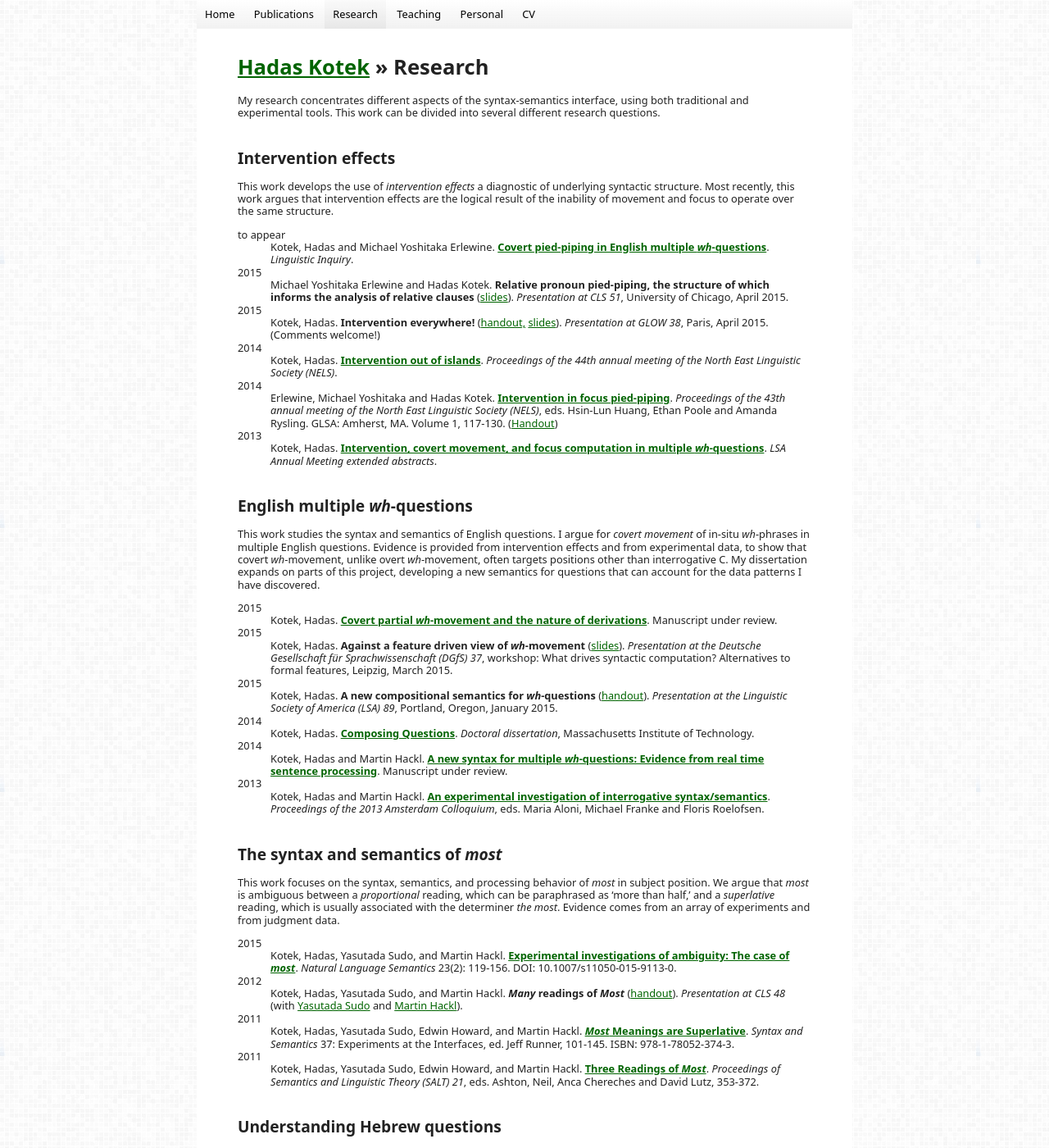
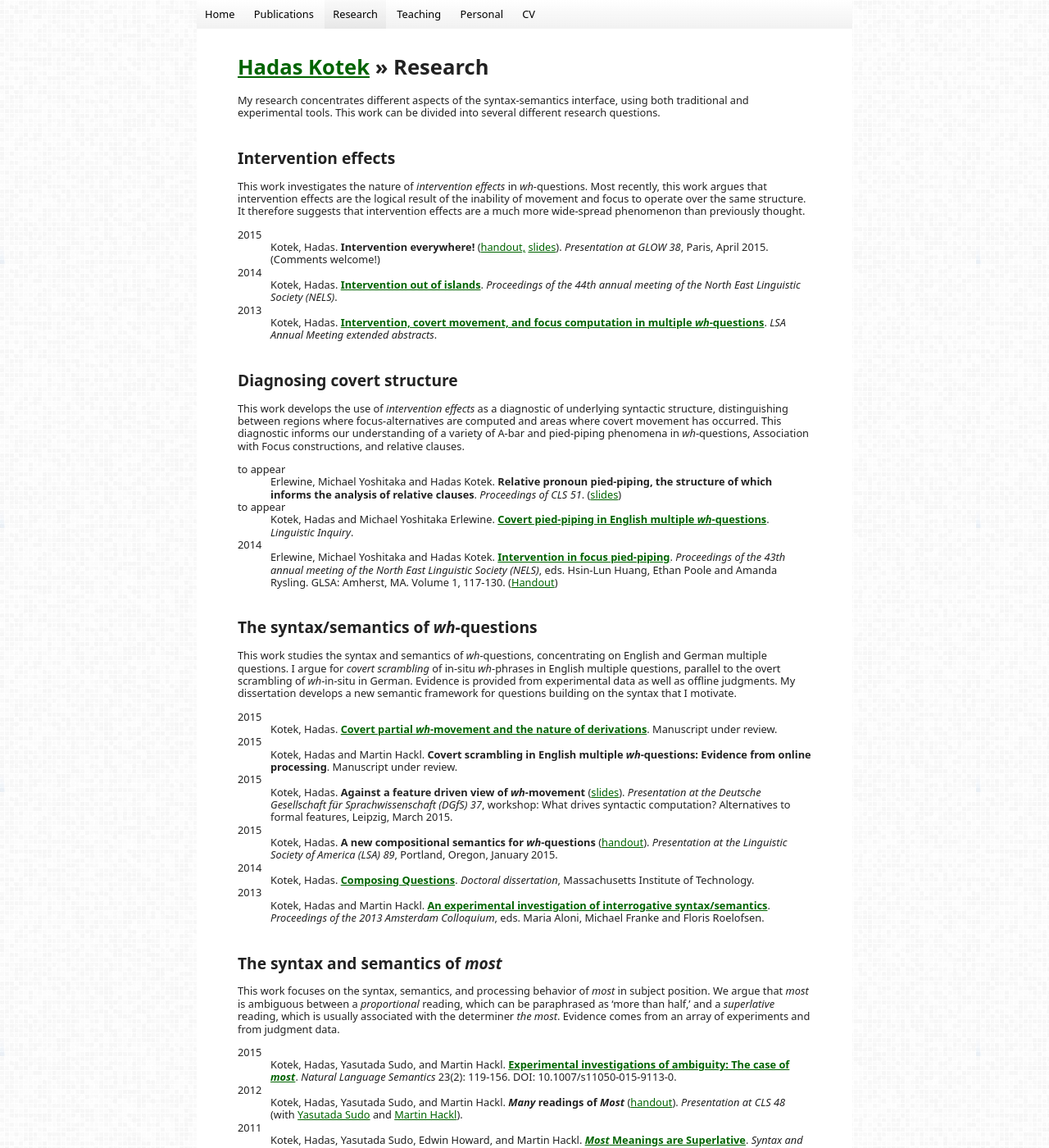
Before and after one commit to hkotek/hkotek.com, a Jekyll site: the page built from research.md, in a window 1280 px wide and 1400 px high. Shown: the whole window at 82% size. Built offline with Jekyll 4.4.1, drawn with Linux system fonts in a browser that asks for light colours; some of the changed text lies outside the part shown.

Commit message:
update about me, research blurbs, new papers

```diff
--- a/research.md
+++ b/research.md
@@ -8,13 +8,7 @@ My research concentrates different aspects of the syntax-semantics interface, us
 
 Intervention effects
 --------------------
-This work develops the use of *intervention effects* a diagnostic of underlying syntactic structure. Most recently, this work argues that intervention effects are the logical result of the inability of movement and focus to operate over the same structure.
-
-to appear
-: Kotek, Hadas and Michael Yoshitaka Erlewine. [**Covert pied-piping in English multiple *wh*-questions**](http://ling.auf.net/lingbuzz/001736). *Linguistic Inquiry*.
-
-2015
-: Michael Yoshitaka Erlewine and Hadas Kotek. **Relative pronoun pied-piping, the structure of which informs the analysis of relative clauses** ([slides](Erlewine-kotek-relp-cls2015.pdf)). *Presentation at CLS 51*, University of Chicago, April 2015.
+This work investigates the nature of *intervention effects* in *wh*-questions. Most recently, this work argues that intervention effects are the logical result of the inability of movement and focus to operate over the same structure. It therefore suggests that intervention effects are a much more wide-spread phenomenon than previously thought.
 
 2015
 : Kotek, Hadas. **Intervention everywhere!** ([handout,](Kotek-intervention-everywhere-handout.pdf) [slides](Kotek-intervention-everywhere-slides.pdf)). *Presentation at GLOW 38*, Paris, April 2015. (Comments welcome!)
@@ -22,19 +16,33 @@ to appear
 2014
 : Kotek, Hadas. [**Intervention out of islands**](Kotek-intervention-out-of-islands.pdf). *Proceedings of the 44th annual meeting of the North East Linguistic Society (NELS)*.
 
-2014
-: Erlewine, Michael Yoshitaka and Hadas Kotek. [**Intervention in focus pied-piping**](http://semanticsarchive.net/Archive/WIzNzViN/erlewine-kotek-nels2013-preprint.pdf). *Proceedings of the 43th annual meeting of the North East Linguistic Society (NELS)*, eds. Hsin-Lun Huang, Ethan Poole and Amanda Rysling. GLSA: Amherst, MA. Volume 1, 117-130. ([Handout](Kotek-Erlewine-nels2013.pdf))
-
 2013
 : Kotek, Hadas. [**Intervention, covert movement, and focus computation in multiple *wh*-questions**](Kotek%20LSA%202013.pdf). *LSA Annual Meeting extended abstracts*.
 
 
-English multiple *wh*-questions
--------------------------------
-This work studies the syntax and semantics of English questions. I argue for *covert movement* of in-situ *wh*-phrases in multiple English questions. Evidence is provided from intervention effects and from experimental data, to show that covert *wh*-movement, unlike overt *wh*-movement, often targets positions other than interrogative C. My dissertation expands on parts of this project, developing a new semantics for questions that can account for the data patterns I have discovered.
+Diagnosing covert structure
+---------------------------
+This work develops the use of *intervention effects* as a diagnostic of underlying syntactic structure, distinguishing between regions where focus-alternatives are computed and areas where covert movement has occurred. This diagnostic informs our understanding of a variety of A-bar and pied-piping phenomena in *wh*-questions, Association with Focus constructions, and relative clauses.
+
+to appear
+: Erlewine, Michael Yoshitaka and Hadas Kotek. **Relative pronoun pied-piping, the structure of which informs the analysis of relative clauses**. *Proceedings of CLS 51*. ([slides](Erlewine-kotek-relp-cls2015.pdf))
+
+to appear
+: Kotek, Hadas and Michael Yoshitaka Erlewine. [**Covert pied-piping in English multiple *wh*-questions**](http://ling.auf.net/lingbuzz/001736). *Linguistic Inquiry*.
+
+2014
+: Erlewine, Michael Yoshitaka and Hadas Kotek. [**Intervention in focus pied-piping**](http://semanticsarchive.net/Archive/WIzNzViN/erlewine-kotek-nels2013-preprint.pdf). *Proceedings of the 43th annual meeting of the North East Linguistic Society (NELS)*, eds. Hsin-Lun Huang, Ethan Poole and Amanda Rysling. GLSA: Amherst, MA. Volume 1, 117-130. ([Handout](Kotek-Erlewine-nels2013.pdf))
+
+
+The syntax/semantics of *wh*-questions
+--------------------------------------
+This work studies the syntax and semantics of *wh*-questions, concentrating on English and German multiple questions. I argue for *covert scrambling* of in-situ *wh*-phrases in English multiple questions, parallel to the overt scrambling of *wh*-in-situ in German. Evidence is provided from experimental data as well as offline judgments. My dissertation develops a new semantic framework for questions building on the syntax that I motivate.
 
 2015
 : Kotek, Hadas. [**Covert partial *wh*-movement and the nature of derivations**](http://ling.auf.net/lingbuzz/002541/current.pdf?_s=TVHKDbQKt4hwC4kt). Manuscript under review.
+
+2015
+: Kotek, Hadas and Martin Hackl. **Covert scrambling in English multiple *wh*-questions: Evidence from online processing**. Manuscript under review.
 
 2015
 : Kotek, Hadas. **Against a feature driven view of *wh*-movement** ([slides](Kotek-covert-scrambling-slides.pdf)). *Presentation at the Deutsche Gesellschaft für Sprachwissenschaft (DGfS) 37*, workshop: What drives syntactic computation? Alternatives to formal features, Leipzig, March 2015.
@@ -44,9 +52,6 @@ This work studies the syntax and semantics of English questions. I argue for *co
 
 2014
 : Kotek, Hadas. [**Composing Questions**](http://ling.auf.net/lingbuzz/002231/current.pdf?_s=mFXst8rtWr5B1Rhc). *Doctoral dissertation*, Massachusetts Institute of Technology.
-
-2014
-: Kotek, Hadas and Martin Hackl. [**A new syntax for multiple *wh*-questions: Evidence from real time sentence processing**](Kotek-wh-exp.pdf). Manuscript under review.
 
 2013
 : Kotek, Hadas and Martin Hackl. [**An experimental investigation of interrogative syntax/semantics**](http://www.illc.uva.nl/AC/AC2013/uploaded_files/inlineitem/19_Kotek_Hackl.pdf). *Proceedings of the 2013 Amsterdam Colloquium*, eds. Maria Aloni, Michael Franke and Floris Roelofsen.
@@ -71,7 +76,7 @@ This work focuses on the syntax, semantics, and processing behavior of *most* in
 
 Understanding Hebrew questions
 ------------------------------
-This work concentrates on the syntax and semantics of Hebrew multiple questions. I argue that Hebrew syntax distinguishes two kinds of *wh*-phrases: those headed by a *wh*-element and those headed by another element. I furthermore investigate the possible meanings of such multiple questions.
+This work concentrates on the syntax and semantics of Hebrew questions. I argue that Hebrew syntax distinguishes two kinds of *wh*-phrases: those headed by a *wh*-element and those headed by another element. I furthermore investigate the possible meaning multiple questions in Hebrew.
 
 2014
 : Kotek, Hadas. [***Wh*-Fronting in a Two-Probe System**](http://link.springer.com/article/10.1007/s11049-014-9238-8?sa_campaign=email%2Fevent%2FarticleAuthor%2FonlineFirst). *Natural Language & Linguistic Theory* 32(4):1105-1143, DOI 10.1007/s11049-014-9238-8.
@@ -124,9 +129,9 @@ Other ongoing projects
 ----------------------
 * *Wh*-indefinites in Chuj (Mayan). (with Michael Yoshitaka Erlewine)
 
-* *Wh*-questions and relative clauses in Tibetan. (with Michael Yoshitaka Erlewine)
+* Intervention effects in Tibetan.
 
-* *Wh*-indefinites and negation in Hebrew.
+* Expletive negation and free relatives in Hebrew.
 
 * The syntax and semantics of "also."
 
```
Also changed, not shown: index.md (+7 -5 lines), publications.md (+27 -3 lines), 1 other file.
